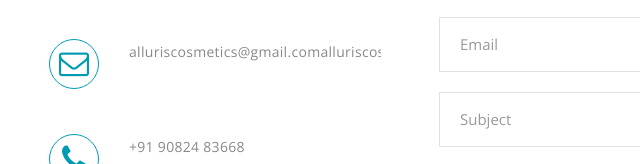
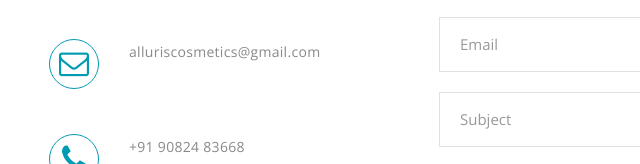
Before and after one commit to OMKARMULICK/Alluris-New-Website, a plain HTML site: page contact.html in a window 1280 px wide. Shown: the part 824-988 px from the top of the page, 21-661 px from the left. Drawn offline with nearby package versions, Linux system fonts and the light colour scheme; some packages are replaced by stand-ins of ours.

Commit message:
Banner Update

```diff
--- a/contact.html
+++ b/contact.html
@@ -167,7 +167,7 @@
                   <li class="item">
                     <div class="media">
                       <div class="media-left"><a href="#"><i class="fa fa-envelope-o"></i></a></div>
-                      <div class="media-body"><a href="mailto:alluriscosmetics@gmail.com">alluriscosmetics@gmail.com</a><a href="mailto:alluriscosmetics@gmail.com">alluriscosmetics@gmail.com</a></div>
+                      <div class="media-body"><a href="mailto:alluriscosmetics@gmail.com">alluriscosmetics@gmail.com</a></div>
                     </div>
                   </li>
                   <li class="item">
```
Also changed, not shown: images/home_page_variation5/slider/1.jpg.
